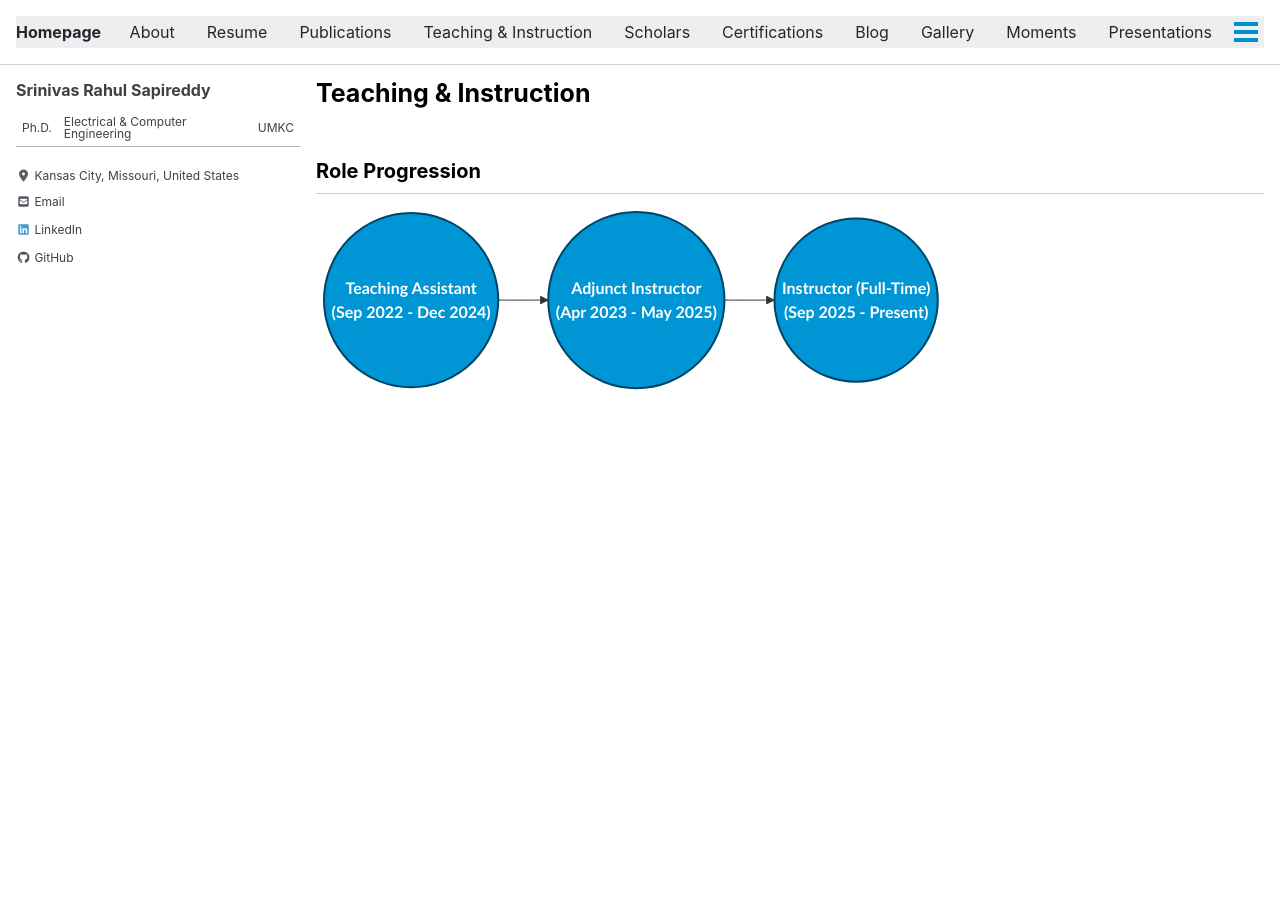
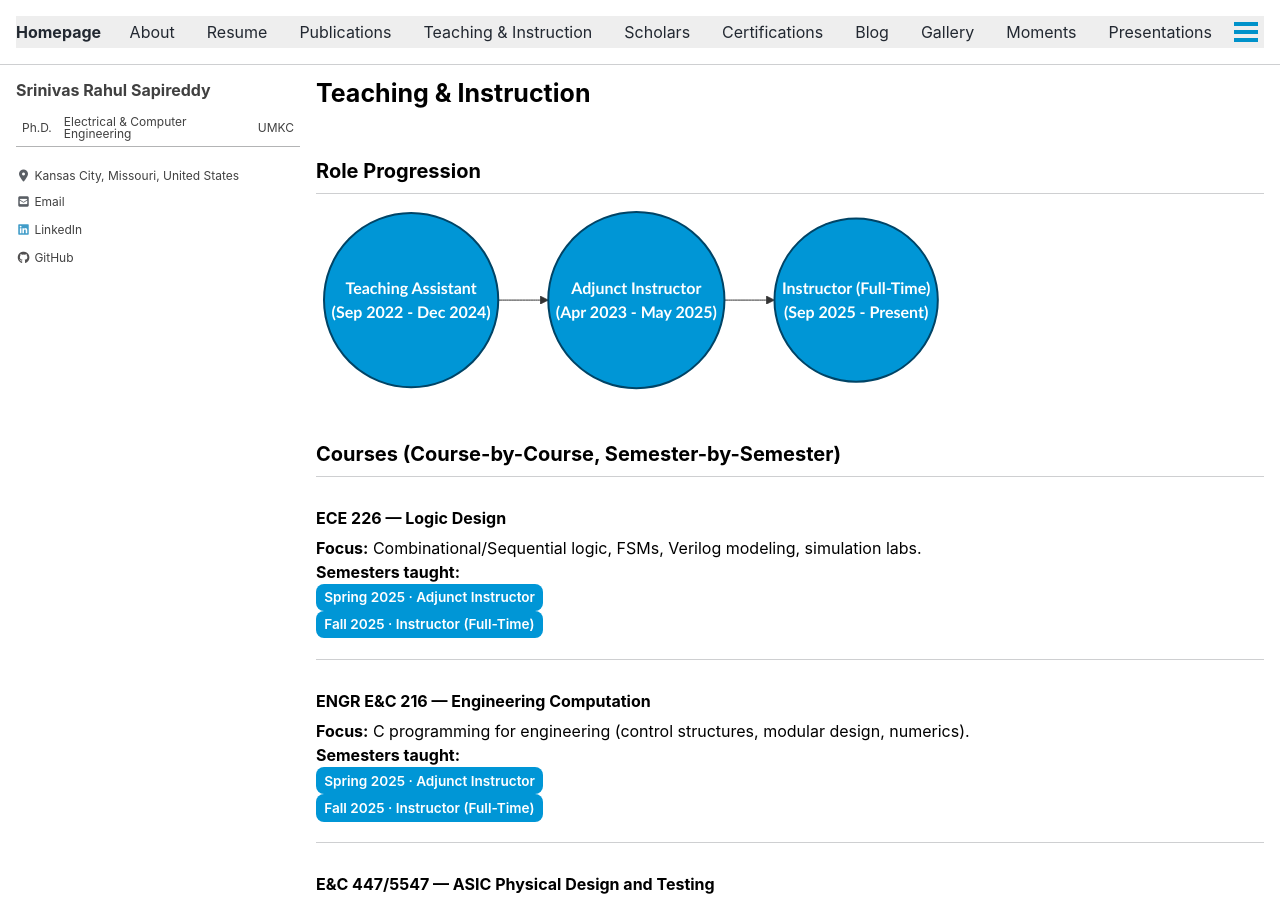
Before and after one commit to srsapireddy/srsapireddy.github.io, a Jekyll site: the page built from _pages/teaching.md, in a window 1280 px wide and 900 px high. Built offline with Jekyll 4.4.1, drawn with Linux system fonts in a browser that asks for light colours; cached includes are drawn as plain includes; nearby versions of some CDN libraries; some of the changed text lies outside the part shown.

Commit message:
Update teaching.md

```diff
--- a/_pages/teaching.md
+++ b/_pages/teaching.md
@@ -4,6 +4,20 @@ layout: single
 permalink: /teaching/
 toc: false
 ---
+
+<style>
+.badge {
+  display: inline-block;
+  padding: 0.25em 0.6em;
+  font-size: 0.85em;
+  font-weight: 600;
+  color: #fff;
+  background-color: #0096d6; /* blue */
+  border-radius: 0.5rem;
+  margin-right: 0.4em;
+}
+</style>
+
 
 <h2>Role Progression</h2>
 <div class="mermaid">
@@ -15,3 +29,53 @@ graph LR
   classDef role fill:#0096d6,stroke:#004466,stroke-width:2px,color:#fff,font-weight:bold;
   class A,B,C role;
 </div>
+
+## Courses (Course-by-Course, Semester-by-Semester)
+
+### ECE 226 — Logic Design
+**Focus:** Combinational/Sequential logic, FSMs, Verilog modeling, simulation labs.
+**Semesters taught:**
+<span class="badge">Spring 2025 · Adjunct Instructor</span>
+<span class="badge">Fall 2025 · Instructor (Full-Time)</span>
+
+---
+
+### ENGR E&C 216 — Engineering Computation
+**Focus:** C programming for engineering (control structures, modular design, numerics).
+**Semesters taught:**
+<span class="badge">Spring 2025 · Adjunct Instructor</span>
+<span class="badge">Fall 2025 · Instructor (Full-Time)</span>
+
+---
+
+### E&C 447/5547 — ASIC Physical Design and Testing
+**Focus:** RTL→GDSII; synthesis (Synopsys DC / Cadence Genus); P&R (ICC2 / Innovus); CTS, STA, signoff.
+**Semesters taught:**
+<span class="badge">Fall 2023 · Adjunct Instructor</span>
+<span class="badge">Fall 2024 · Adjunct Instructor</span>
+<span class="badge">Fall 2025 · Instructor (Full-Time)</span>
+
+---
+
+### E&C 443/5533 — Analog Integrated Circuit Design
+**Focus:** CMOS analog (current mirrors, differential pairs, gain stages, frequency response); Virtuoso labs.
+**Semesters taught:**
+<span class="badge">Spring 2023 · Adjunct Instructor</span>
+<span class="badge">Spring 2024 · Adjunct Instructor</span>
+
+---
+
+## Additional Teaching (as GTA)
+
+### E&C 442/5542 — Introduction to VLSI Design
+<span class="badge">Fall 2022 · Graduate Teaching Assistant</span>
+CMOS digital labs, Virtuoso debugging, DRC/LVS.
+
+### E&C 228 — Computer Design
+<span class="badge">Spring 2024 · Graduate Teaching Assistant</span>
+MIPS datapath/control in Verilog; simulation & testing.
+
+### E&C 402/403 — Senior Design I & II
+<span class="badge">Fall 2022 · Graduate Teaching Assistant</span>
+<span class="badge">Spring 2023 · Graduate Teaching Assistant</span>
+Capstone mentorship from proposal to verification.
```
